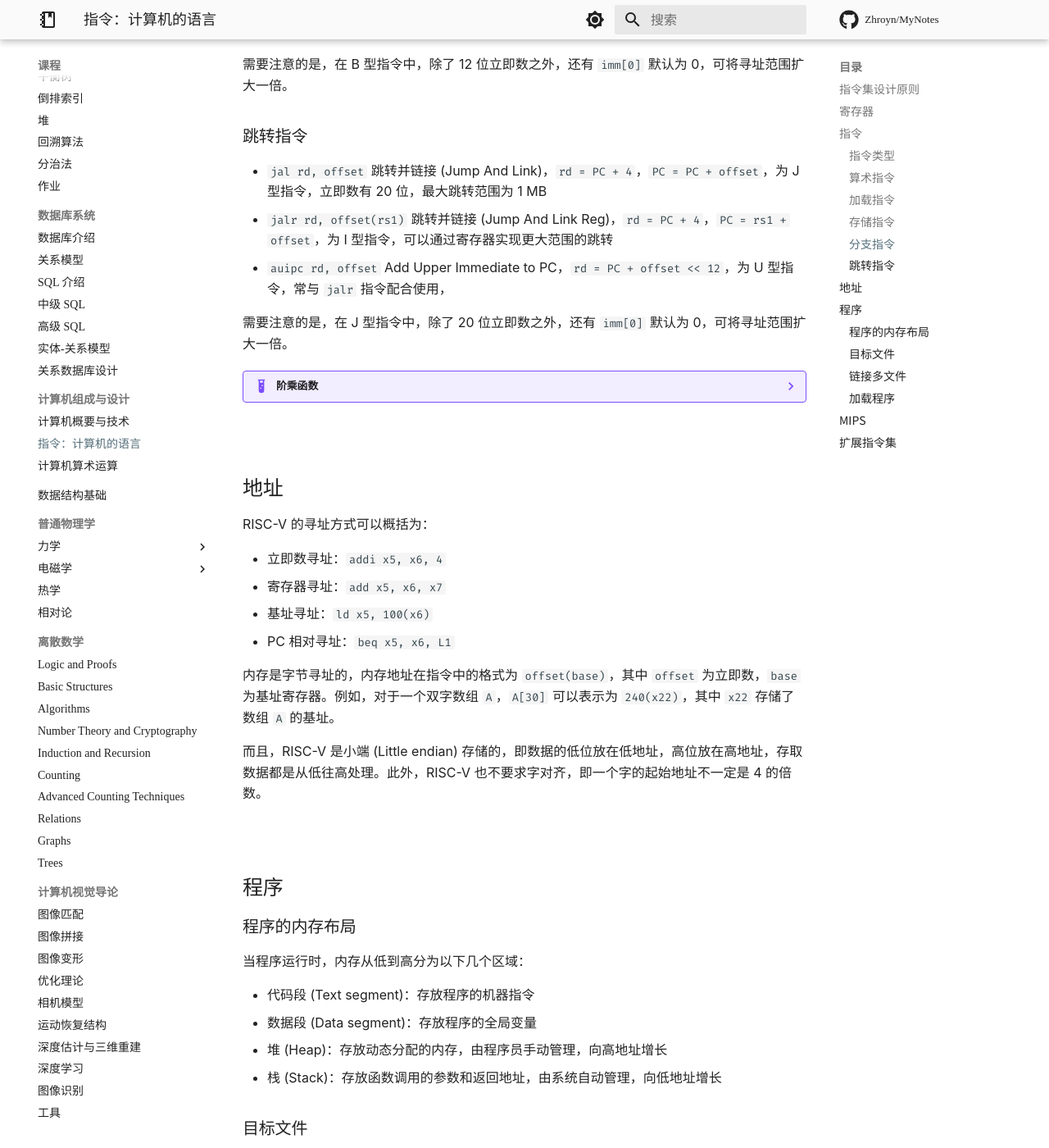
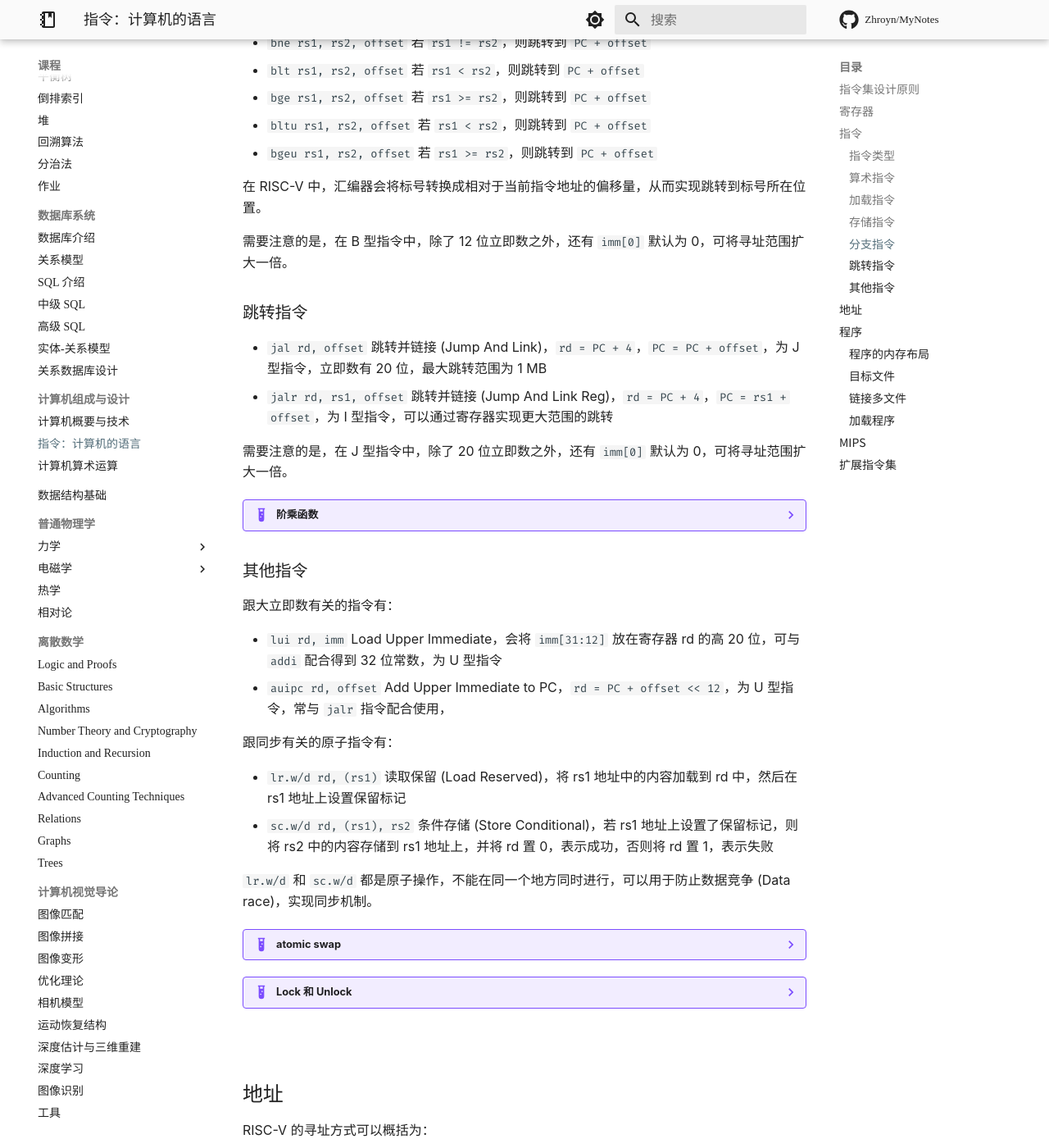
Before and after one commit to Pxtkn/MyNotes, an MkDocs documentation site: the page built from docs/课程/计算机组成与设计/Chapter2 Instructions.md, in a window 1280 px wide and 1400 px high, scrolled down 3941 px. Shown: the whole window at 82% size. Built offline with MkDocs 1.6.1 and Material for MkDocs 9.7.7, drawn with Linux system fonts in a browser that asks for light colours; nearby versions of some CDN libraries; some web fonts are replaced; library files that are not in the unit come from our copies; comment, search, counter and statistics services are not loaded; a style sheet for code colours, icons or effects is not loaded; some of the changed text lies outside the part shown.

Commit message:
docs: 修改了计组第二章笔记

````diff
--- a/docs/课程/计算机组成与设计/Chapter2 Instructions.md
+++ b/docs/课程/计算机组成与设计/Chapter2 Instructions.md
@@ -55,6 +55,12 @@
 
 ![RV32I 指令格式](../../assets/co_instruction_format.png)
 
+其中，B 型指令也被称为 SB 型指令，J 型指令也被称为 UJ 型指令。
+
+对应的机器码如下：
+
+![RV32I 指令集](../../assets/co_instruction_set.png)
+
 各符号的含义为：
 
 - `opcode` 操作码，指明指令的类型，占 7 位
@@ -107,43 +108,6 @@
 - `sh rs2, offset(rs1)` 存储半字
 - `sw rs2, offset(rs1)` 存储字
 - `sd rs2, offset(rs1)` 存储双字
-
-此外还有：
-
-- `sc.w/d rd, (rs1), rs2` 条件存储 (Store Conditional)，若 rs1 地址上设置了保留标记，则将 rs2 中的内容存储到 rs1 地址上，并将 rd 置 0，表示成功，否则将 rd 置 1，表示失败
-
-`lr.w/d` 和 `sc.w/d` 都是原子操作，不能在同一个地方同时进行，可以用于防止数据竞争 (Data race)，实现同步机制。
-
-??? example "atomic swap"
-
-    将 `x23` 中的值与 `x20` 对应地址中的值交换：
-
-    ```asm
-    again:
-        lr.d x10, (x20)
-        sc.d x11, (x20), x23 // X11 = status
-        bne x11, x0, again   // branch if store failed
-        addi x23, x10, x0    // X23 = loaded value
-    ```
-
-??? example "Lock 和 Unlock"
-
-    地址 x20 存放着锁，当且仅当 x20 对应的地址未被锁且可以存入数据时，将 1 写入 x20 对应的地址，为其上锁：
-
-    ```asm
-        addi x12, x0, 1      // copy locked value
-    again:
-        lr.d x10, (x20)      // read lock
-        bne x10, x0, again   // check if it is 0 yet
-        sc.d x11, (x20), x12 // attempt to store
-        bne x11, x0, again   // branch if fails
-    ```
-
-    将 0 写入 x20 对应的地址，解开锁：
-
-    ```asm
-    sd x0, 0(x20)   // free lock
-    ```
 
 ### 分支指令
 
@@ -201,6 +164,53 @@
         mul a0, a0, t1   // return n * fact(n - 1)
         jalr x0, 0(ra)   // return to the caller
     ```
+
+### 其他指令
+
+跟大立即数有关的指令有：
+
+- `lui rd, imm` Load Upper Immediate，会将 `imm[31:12]` 放在寄存器 rd 的高 20 位，可与 `addi` 配合得到 32 位常数，为 U 型指令
+- `auipc rd, offset` Add Upper Immediate to PC，`rd = PC + offset << 12`，为 U 型指令，常与 `jalr` 指令配合使用，
+
+跟同步有关的原子指令有：
+
+- `lr.w/d rd, (rs1)` 读取保留 (Load Reserved)，将 rs1 地址中的内容加载到 rd 中，然后在 rs1 地址上设置保留标记
+- `sc.w/d rd, (rs1), rs2` 条件存储 (Store Conditional)，若 rs1 地址上设置了保留标记，则将 rs2 中的内容存储到 rs1 地址上，并将 rd 置 0，表示成功，否则将 rd 置 1，表示失败
+
+`lr.w/d` 和 `sc.w/d` 都是原子操作，不能在同一个地方同时进行，可以用于防止数据竞争 (Data race)，实现同步机制。
+
+??? example "atomic swap"
+
+    将 `x23` 中的值与 `x20` 对应地址中的值交换：
+
+    ```asm
+    again:
+        lr.d x10, (x20)
+        sc.d x11, (x20), x23 // X11 = status
+        bne x11, x0, again   // branch if store failed
+        addi x23, x10, x0    // X23 = loaded value
+    ```
+
+??? example "Lock 和 Unlock"
+
+    地址 x20 存放着锁，当且仅当 x20 对应的地址未被锁且可以存入数据时，将 1 写入 x20 对应的地址，为其上锁：
+
+    ```asm
+        addi x12, x0, 1      // copy locked value
+    again:
+        lr.d x10, (x20)      // read lock
+        bne x10, x0, again   // check if it is 0 yet
+        sc.d x11, (x20), x12 // attempt to store
+        bne x11, x0, again   // branch if fails
+    ```
+
+    将 0 写入 x20 对应的地址，解开锁：
+
+    ```asm
+    sd x0, 0(x20)   // free lock
+    ```
+
+
 
 
 
````
Also changed, not shown: other parts of docs/课程/计算机组成与设计/Chapter2 Instructions.md (+1 -7 lines), docs/assets/co_instruction_format.png, docs/assets/co_instruction_set.png (added).
